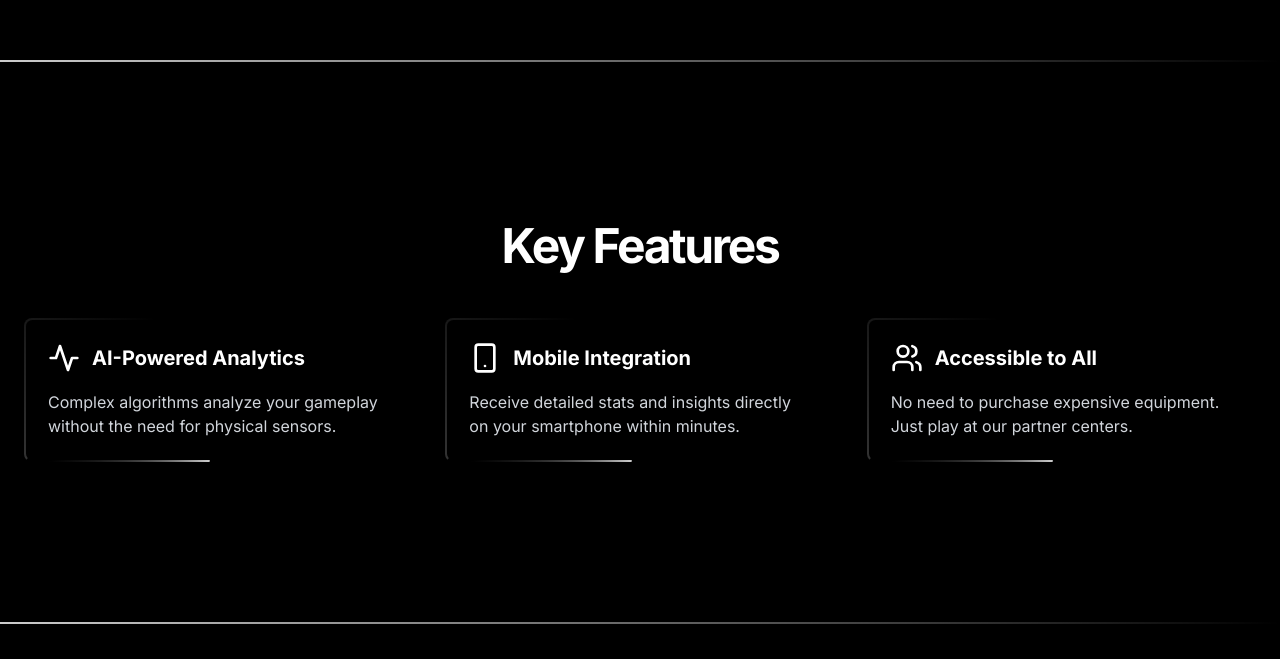
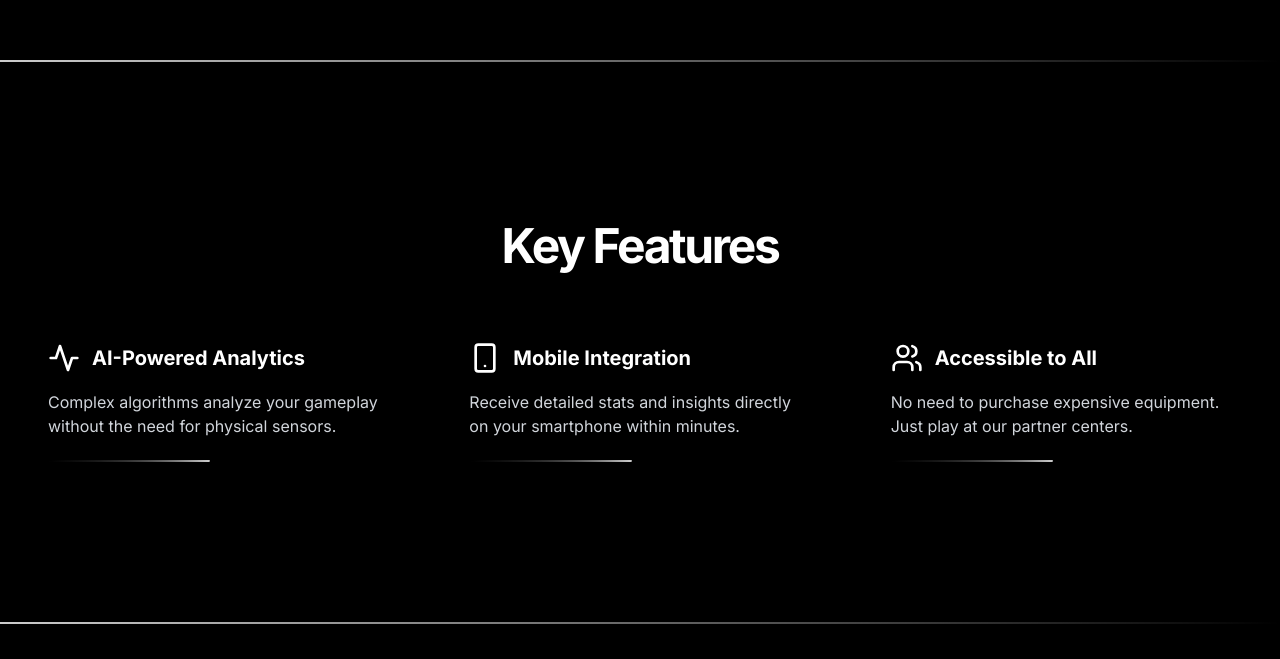
Before and after one commit to adityanair174/xcard-website, a Next.js app: page / in a window 1280 px wide. Shown: the part 592-1251 px from the top of the page. Built offline with nearby package versions, Linux system fonts and the light colour scheme.

Commit message:
Update page.tsx

```diff
--- a/app/page.tsx
+++ b/app/page.tsx
@@ -1,7 +1,6 @@
 import { Button } from "@/components/ui/button"
 import { Activity, BarChart2, MapPin, PlayCircle, Smartphone, Users } from 'lucide-react'
 import Link from "next/link"
-import "./globals.css"
 
 export default function LandingPage() {
   return (
@@ -47,32 +46,29 @@ export default function LandingPage() {
           <div className="container px-4 md:px-6">
             <h2 className="text-3xl font-bold tracking-tighter sm:text-5xl text-center mb-12">Key Features</h2>
             <div className="grid grid-cols-1 md:grid-cols-2 lg:grid-cols-3 gap-8">
-              <div className="feature-box relative overflow-hidden rounded-lg p-6">
-                <div className="absolute inset-0 bg-gradient-to-r from-white via-transparent to-transparent opacity-20" style={{ transform: 'rotate(-45deg)', transformOrigin: '0 100%' }}></div>
-                <div className="relative z-10">
+              <div className="feature-box" role="article" aria-labelledby="feature-1-title">
+                <div className="relative z-10 p-6">
                   <div className="flex items-center mb-4">
-                    <Activity className="h-8 w-8 text-white mr-3" />
-                    <h3 className="text-xl font-bold text-white">AI-Powered Analytics</h3>
+                    <Activity className="h-8 w-8 text-white mr-3 flex-shrink-0" aria-hidden="true" />
+                    <h3 id="feature-1-title" className="text-xl font-bold text-white">AI-Powered Analytics</h3>
                   </div>
                   <p className="text-gray-300">Complex algorithms analyze your gameplay without the need for physical sensors.</p>
                 </div>
               </div>
-              <div className="feature-box relative overflow-hidden rounded-lg p-6">
-                <div className="absolute inset-0 bg-gradient-to-r from-white via-transparent to-transparent opacity-20" style={{ transform: 'rotate(-45deg)', transformOrigin: '0 100%' }}></div>
-                <div className="relative z-10">
+              <div className="feature-box" role="article" aria-labelledby="feature-2-title">
+                <div className="relative z-10 p-6">
                   <div className="flex items-center mb-4">
-                    <Smartphone className="h-8 w-8 text-white mr-3" />
-                    <h3 className="text-xl font-bold text-white">Mobile Integration</h3>
+                    <Smartphone className="h-8 w-8 text-white mr-3 flex-shrink-0" aria-hidden="true" />
+                    <h3 id="feature-2-title" className="text-xl font-bold text-white">Mobile Integration</h3>
                   </div>
                   <p className="text-gray-300">Receive detailed stats and insights directly on your smartphone within minutes.</p>
                 </div>
               </div>
-              <div className="feature-box relative overflow-hidden rounded-lg p-6">
-                <div className="absolute inset-0 bg-gradient-to-r from-white via-transparent to-transparent opacity-20" style={{ transform: 'rotate(-45deg)', transformOrigin: '0 100%' }}></div>
-                <div className="relative z-10">
+              <div className="feature-box" role="article" aria-labelledby="feature-3-title">
+                <div className="relative z-10 p-6">
                   <div className="flex items-center mb-4">
-                    <Users className="h-8 w-8 text-white mr-3" />
-                    <h3 className="text-xl font-bold text-white">Accessible to All</h3>
+                    <Users className="h-8 w-8 text-white mr-3 flex-shrink-0" aria-hidden="true" />
+                    <h3 id="feature-3-title" className="text-xl font-bold text-white">Accessible to All</h3>
                   </div>
                   <p className="text-gray-300">No need to purchase expensive equipment. Just play at our partner centers.</p>
                 </div>
```
